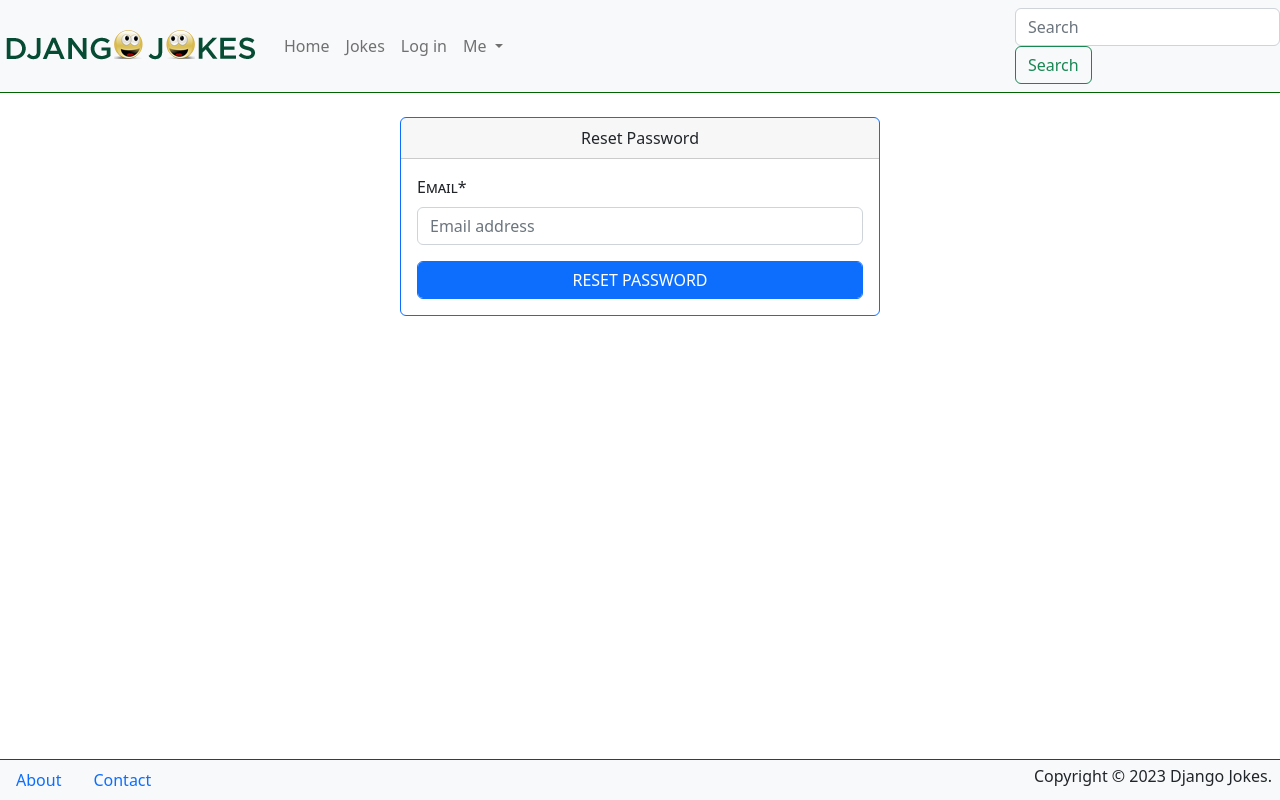
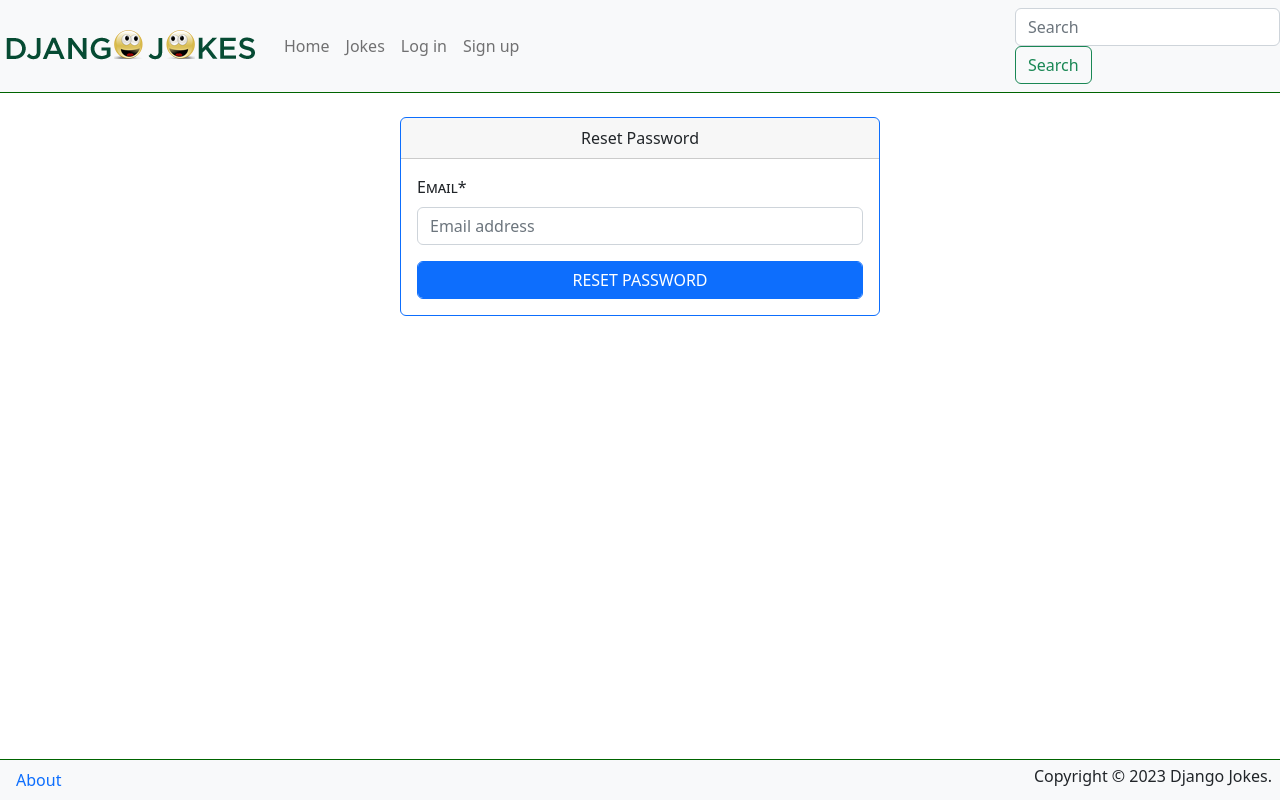
Before and after one commit to NitaCoder/djangojokes.com, a Django app: page /account/password/reset/ in a window 1280 px wide. Run offline with Django 5.2, Linux system fonts and the light colour scheme; some libraries are stand-ins or nearby versions.

Commit message:
updated base.html

```diff
--- a/templates/_base.html
+++ b/templates/_base.html
@@ -34,22 +34,31 @@
         <li class="nav-item">
           <a class="nav-link" href="{% url 'jokes:list' %}">Jokes</a>
         </li>
+        {% if not user.is_authenticated %}
         <li class="nav-item">
-          <a class="nav-link" href="#">Log in</a>
+          <a class="nav-link" href="{% url 'account_login' %}">Log in</a>
         </li>
-        <li class="nav-item dropdown">
-          <a class="nav-link dropdown-toggle" href="#" id="navbarDropdown"
-             role="button" data-toggle="dropdown" aria-haspopup="true"
-             aria-expanded="false">
-            Me
-          </a>
+        <li class="nav-item">
+          <a class="nav-link" href="{% url 'account_signup' %}">Sign up</a>
+        </li>
+      {% else %}
+      <li class="nav-item dropdown">
+        <a class="nav-link dropdown-toggle" href="#" id="navbarDropdown"
+          role="button" data-bs-toggle="dropdown" aria-haspopup="true"
+          aria-expanded="false">
+          Me
+        </a>
           <div class="dropdown-menu" aria-labelledby="navbarDropdown">
             <a class="dropdown-item" href="#">My Account</a>
             <a class="dropdown-item" href="#">My Django Jokes</a>
             <div class="dropdown-divider"></div>
-            <a class="dropdown-item" href="#">Log out</a>
+            <form method="post" action="{% url 'account_logout' %}">
+              {% csrf_token %}
+              <button class="btn dropdown-item">Log out</button>
+            </form>
           </div>
         </li>
+        {% endif %}
       </ul>
       <form class="my-2 my-lg-0">
         <input class="form-control me-sm-2" type="search"
@@ -69,8 +78,14 @@
       <div class="float-end m-1 me-2">Copyright &copy; 2023 Django Jokes.</div>
       <nav>
         <ul class="nav">
-          <li class="nav-item"><a class="nav-link" href="{% url 'pages:about-us' %} ">About</a></li>
-          <li class="nav-item"><a class="nav-link" href="#">Contact</a></li>
+          <li class="nav-item">
+            <a class="nav-link" href="{% url 'pages:about-us' %} ">About</a>
+          </li>
+          {% if user.is_staff %}
+            <li class="nav-item">
+              <a class="nav-link" href="/admin/">Admin</a>
+            </li>
+          {% endif %}
         </ul>
       </nav>
     </div>
```
